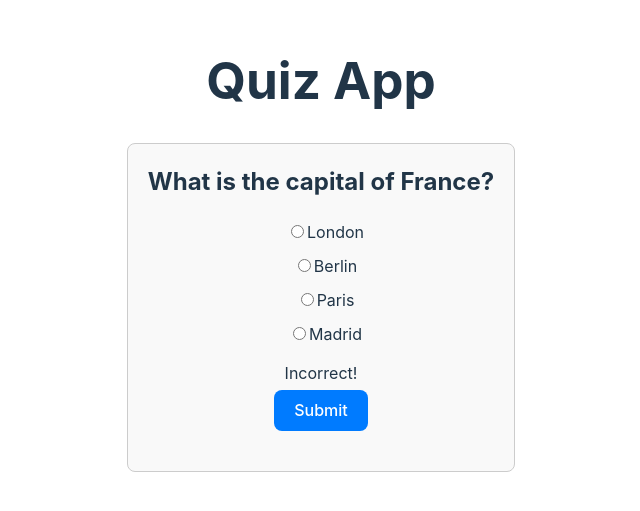
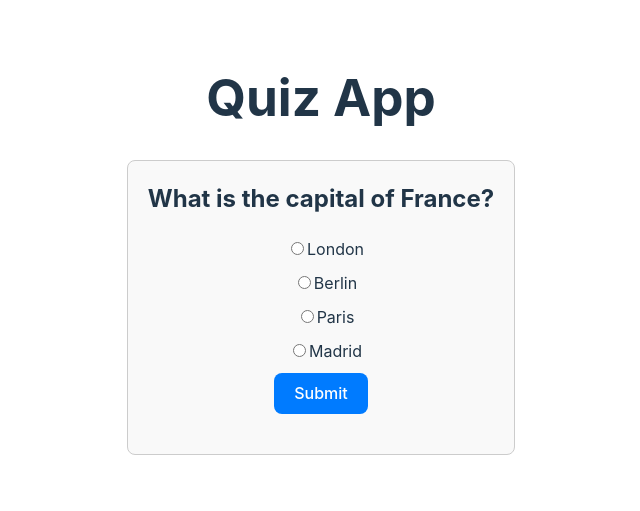
Before and after one commit to m-saoud/QuizeApp, a React (Vite) app: page / in a window 1280 px wide. Shown: the part 155-666 px from the top of the page, without its empty margins (319-959 px from the left). Built offline with nearby package versions, Linux system fonts and the light colour scheme.

Commit message:
adjust the quiz comp

```diff
--- a/src/componets/Quiz.jsx
+++ b/src/componets/Quiz.jsx
@@ -1,12 +1,12 @@
 import React, { useState } from "react";
 import QuizData from "../QuizData";
-
 import "./Quiz.css";
 
 const Quiz = ({ quizData }) => {
   const [userAnswers, setUserAnswers] = useState([]);
   const [currentQuestionIndex, setCurrentQuestionIndex] = useState(0);
   const [isCorrect, setIsCorrect] = useState(null);
+  const [showResults, setShowResults] = useState(false);
 
   // Function to handle form submission when the user selects an option
   const handleFormSubmit = (event) => {
@@ -14,11 +14,22 @@ const Quiz = ({ quizData }) => {
     const formData = new FormData(event.target);
     const userAnswer = formData.get("option");
     setUserAnswers([...userAnswers, userAnswer]);
+
+    // Move to the next question
     setCurrentQuestionIndex(currentQuestionIndex + 1);
+
+    // Delaying the state update to allow showing the correctness message
+    setTimeout(() => {
+      // Check if all questions have been answered
+      if (currentQuestionIndex === quizData.length - 1) {
+        setShowResults(true);
+      } else {
+        setIsCorrect(null); // Reset isCorrect value for the next question
+      }
+    }, 1500); // Delay for 1.5 seconds to show the correctness message
   };
 
-  // Function to check if the user's answer is correct
-
+  // Function to check if the user's answer is correct for a specific question
   const isAnswerCorrect = (questionIndex) => {
     const currentQuestion = quizData[questionIndex];
     return userAnswers[questionIndex] === currentQuestion.correctAnswer;
@@ -28,7 +39,6 @@ const Quiz = ({ quizData }) => {
   const renderQuizContent = () => {
     if (currentQuestionIndex < quizData.length) {
       const currentQuestion = quizData[currentQuestionIndex];
-      const isCorrect = isAnswerCorrect(currentQuestionIndex);
 
       return (
         <>
@@ -42,7 +52,9 @@ const Quiz = ({ quizData }) => {
                 </label>
               </div>
             ))}
-            <p>{isCorrect ? "Correct!" : "Incorrect!"}</p>
+            {isCorrect !== null && (
+              <p>{isCorrect ? "Correct!" : "Incorrect!"}</p>
+            )}
             <button type="submit">Submit</button>
           </form>
         </>
@@ -68,14 +80,16 @@ const Quiz = ({ quizData }) => {
               <p>{question.question}</p>
               <p>Selected Answer: {userAnswers[index]}</p>
               <p>Correct Answer: {question.correctAnswer}</p>
-              {isCorrect !== null && <p>{isCorrect ? "Correct!" : "Incorrect!"}</p>}
+              <p className={isCorrect ? "correct" : "incorrect"}>
+                {isCorrect ? "Correct!" : "Incorrect!"}
+              </p>
             </div>
           );
         })}
         <p>
           Total Score: {score} out of {quizData.length}
         </p>
-        <button onClick={() => resetQuiz()}>Restart Quiz</button>
+        <button onClick={resetQuiz}>Restart Quiz</button>
       </div>
     );
   };
@@ -84,9 +98,16 @@ const Quiz = ({ quizData }) => {
   const resetQuiz = () => {
     setUserAnswers([]);
     setCurrentQuestionIndex(0);
+    setIsCorrect(null);
+    setShowResults(false);
   };
 
-  return <div className="quiz-container">{renderQuizContent()}</div>;
+  return (
+    <div className="quiz-container">
+      {showResults ? renderQuizResults() : renderQuizContent()}
+    </div>
+  );
 };
 
 export default Quiz;
+;
```
